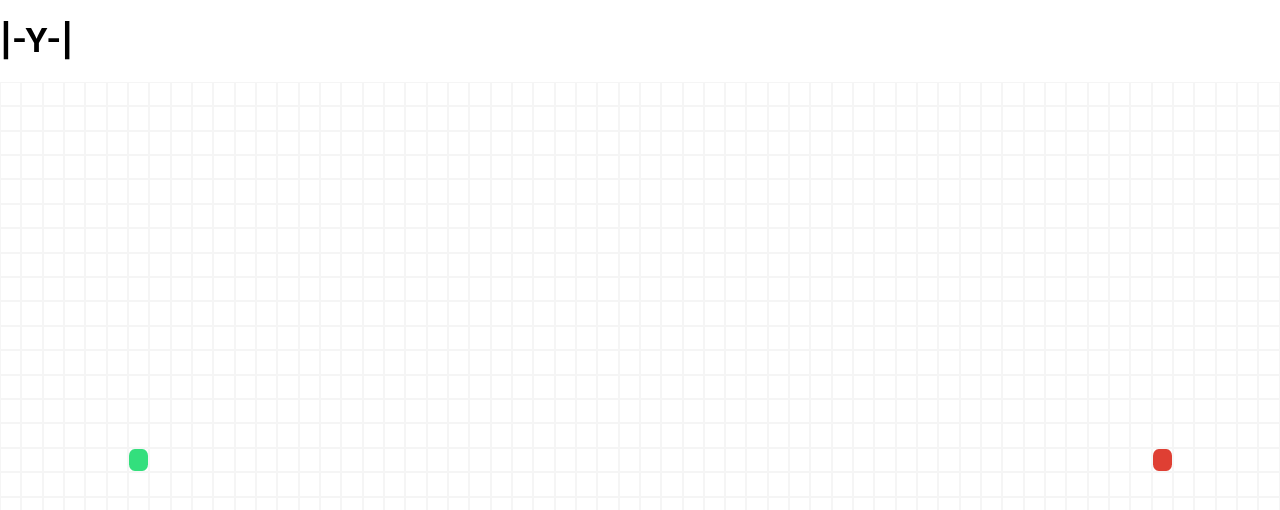
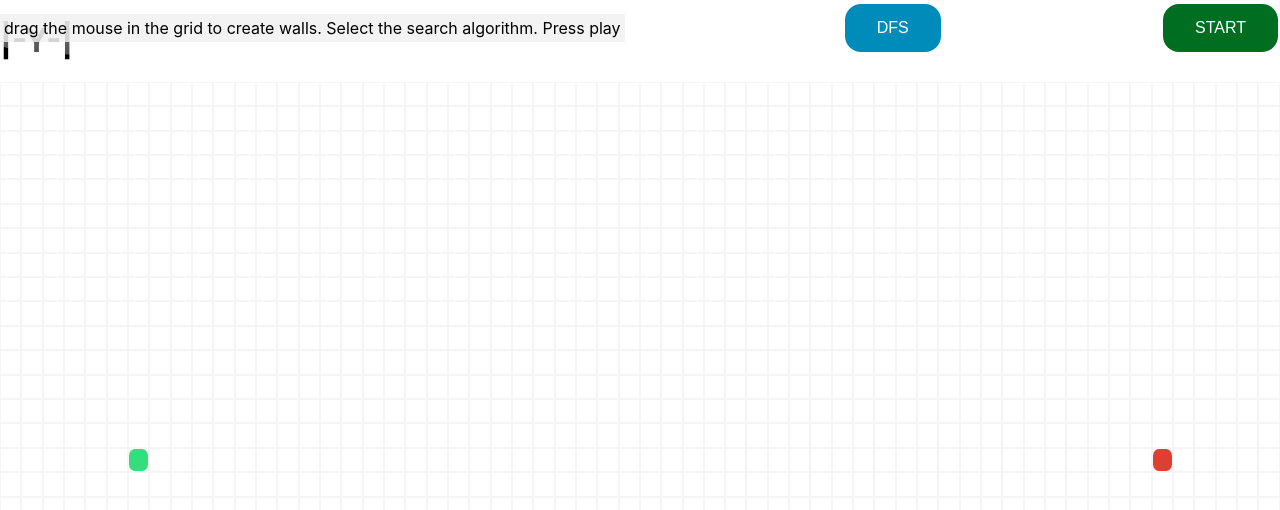
Before and after one commit to thomasreolon/REACT-searchAlgorithms, a React (Create React App) app: page / in a window 1280 px wide. Shown: the top 510 px of the page. Built offline with nearby package versions, Linux system fonts and the light colour scheme.

Commit message:
DFS IMPLEMENTED

```diff
--- a/src/Components/Cell/Cell.css
+++ b/src/Components/Cell/Cell.css
@@ -40,3 +40,11 @@
   background-color: rgb(51, 223, 125);
   border-radius: 30%;
 }
+
+.cell-visited {
+  background-color: skyblue;
+}
+
+.cell-path {
+  background-color: yellow;
+}
--- a/src/Components/Cell/index.tsx
+++ b/src/Components/Cell/index.tsx
@@ -1,7 +1,6 @@
 import React from 'react';
 import "./Cell.css";
 
-const a = ()=>{}
 interface CellProps{
     row:number,
     col:number,
--- /dev/null
+++ b/src/Components/CmdPanel/CmdPanel.css
@@ -0,0 +1,101 @@
+.htop {
+  height: 10em;
+}
+
+.panel {
+  position: absolute;
+  top: -4em;
+  width: 100%;
+  display: flex;
+  align-items: center;
+  justify-content: space-between;
+  padding-top: 4em;
+  border-radius: 10%;
+  background: linear-gradient(
+    rgba(255, 255, 255, 0.9),
+    rgba(255, 255, 255, 0.3)
+  );
+}
+.description {
+  padding: 4px;
+  background-color: rgba(240, 240, 240, 0.8);
+}
+
+.btn {
+  border: none;
+  color: white;
+  padding: 15px 32px;
+  border-radius: 1em;
+  text-align: center;
+  text-decoration: none;
+  display: inline-block;
+  font-size: 16px;
+  margin: 4px 2px;
+  cursor: pointer;
+}
+.btn-alg {
+  background-color: #008cba;
+}
+.btn-alg:hover {
+  animation-name: algAnimation;
+  animation-duration: 3s;
+  animation-timing-function: ease-out;
+  animation-delay: 0;
+  animation-direction: alternate;
+  animation-iteration-count: 2;
+  animation-fill-mode: forwards;
+  animation-play-state: running;
+}
+
+@keyframes algAnimation {
+  0% {
+    background-color: #008cba;
+  }
+  25% {
+    background-color: #1f8ccc;
+  }
+
+  50% {
+    background-color: rgba(62, 89, 240, 0.75);
+  }
+
+  75% {
+    background-color: rgba(108, 46, 207, 0.75);
+  }
+
+  100% {
+    background-color: #008cba;
+  }
+}
+
+.btn-start {
+  background-color: #006e21;
+}
+.btn-start:hover {
+  animation-name: startAnimation;
+  animation-duration: 3s;
+  animation-timing-function: ease-out;
+  animation-delay: 0;
+  animation-direction: alternate;
+  animation-iteration-count: 2;
+  animation-fill-mode: forwards;
+  animation-play-state: running;
+}
+
+@keyframes startAnimation {
+  0% {
+    background-color: #006e21;
+  }
+
+  40% {
+    background-color: #1aaa45;
+  }
+
+  60% {
+    background-color: #29e4a6;
+  }
+
+  100% {
+    background-color: #006e21;
+  }
+}
--- /dev/null
+++ b/src/Components/CmdPanel/index.tsx
@@ -0,0 +1,99 @@
+import React from 'react';
+import bfs from "../../algorithms/bfs";
+import "./CmdPanel.css";
+
+interface Coord{
+    x:number,
+    y:number,
+}
+interface Node{
+    col:number,
+    row:number,
+    isStart: boolean,
+    isFinish: boolean,
+    isVisited: boolean,
+    isWall: boolean,
+    previousNode: Node|null,
+}
+function unvisitGrid(grid:Node[][]){
+    const nRow=grid.length, nCol=grid[0].length;
+
+    for(let i=0; i<nRow; i++){
+        for (let j=0; j<nCol; j++){
+            const cell = grid[i][j];
+            grid[i][j] = {...cell, isVisited:false, previousNode:null};
+            document.getElementById(`cell-${i}-${j}`)!.className = 'cell';
+        }
+    }
+}
+var activeshow = {actual:0};
+function animateShortestPath(reversedPath:Coord[], showid:number) {
+    for (let i = reversedPath.length-1; i >=0; i--) {
+      setTimeout(() => {
+        const node = reversedPath[i];
+        if (node && showid===activeshow.actual)
+            document.getElementById(`cell-${node.x}-${node.y}`)!.className = 'cell cell-path';
+      }, 50 * i);
+    }
+}
+function animateAlg(visited:Coord[]|undefined, reversedPath:Coord[]|undefined, showid:number) {
+    console.log('ANIMATE', visited?.length)
+    if (visited && visited.length>0){
+        for (let i = 0; i <= visited.length; i++) {
+            if (reversedPath && i === visited.length) {
+                setTimeout(() => {
+                    animateShortestPath(reversedPath, showid);
+                }, 10 * i);
+                return;
+            }
+            setTimeout(() => {
+                const node = visited[i];
+                if (node && showid===activeshow.actual)
+                    document.getElementById(`cell-${node.x}-${node.y}`)!.className = 'cell cell-visited';
+            }, 10 * i);
+        }
+    } else{
+        // should never happen
+        console.log("couldn't explore");
+    }
+
+}
+
+
+function CmdPanel({grid, start, nRow, nCol}:{grid:Node[][], start:Coord, nRow:number, nCol:number}) {
+    const description=`drag the mouse in the grid to create walls. Select the search algorithm. Press play`;
+    const wide = window.innerWidth>700;
+
+
+    const selectAlg = (id:number) =>{
+        var res;
+        activeshow.actual++;
+        const showid = activeshow.actual;
+        unvisitGrid(grid);
+        switch(id){
+            case 0:
+                res = bfs(grid, start.x, start.y, nRow, nCol); break;
+            default:
+                res = bfs(grid, start.x, start.y, nRow, nCol); break;
+        }
+        animateAlg(res[0], res[1], showid);
+    }
+
+    const [alg, setAlg] = React.useState<number>(0);
+    return (
+        <>
+            <div className="htop"></div>
+            <div className="panel">
+                {wide && <div className="description">{description}</div>}
+                <div>
+                    <button className="btn btn-alg" onClick={()=>setAlg(0)}>DFS</button>
+                </div>
+                <div>
+                    <button className="btn btn-start" onClick={() => selectAlg(alg)}>START</button>
+                </div>
+            </div>
+        </>
+    );
+}
+
+export default CmdPanel;
--- a/src/Components/Grid/index.tsx
+++ b/src/Components/Grid/index.tsx
@@ -1,5 +1,6 @@
 import React from 'react';
 import Cell from '../Cell';
+import CmdPanel from '../CmdPanel';
 import './Grid.css'
 
 var NODE_ROW = 10,
@@ -35,7 +36,7 @@ const getInitialGrid = () => {
   var width=30, height=50;// dafault:mobile
   if (window.innerWidth/window.innerHeight>1){
       // wide screen
-      width=60, height=30;
+      width=60; height=30;
   }
 
   NODE_ROW = Math.floor(height/2);    START_NODE_COL=Math.floor(width/10);    FINISH_NODE_COL=Math.floor(width*9/10);
@@ -84,6 +85,13 @@ function Grid() {
     }
 
     return (
+      <>
+        <CmdPanel
+          grid={grid}
+          start={{x:NODE_ROW, y:START_NODE_COL}}
+          nRow={grid.length}
+          nCol={grid[0].length}
+        />
         <div className="Grid">
             <h1>|-{mPressed?"Y":"N"}-|</h1>
             {grid.map((row, rowIdx) => {
@@ -110,6 +118,7 @@ function Grid() {
             );
           })}
         </div>
+        </>
     );
 }
 
@@ -129,33 +138,7 @@ const ToggleWall = (grid:Node[][], row:number, col:number) => {
   grid[row][col] = newNode;
   return grid;
 };
-function animateShortestPath(reversedPath:Coord[]) {
-  for (let i = reversedPath.length-1; i >=0; i--) {
-    setTimeout(() => {
-      const node = reversedPath[i];
-      document.getElementById(`cell-${node.x}-${node.y}`)!.className =
-        'cell cell-shortest-path';
-    }, 50 * i);
-  }
-}
 
-function animateDijkstra(visited:Coord[], reversedPath:Coord[]) {
-  for (let i = 0; i <= visited.length; i++) {
-    if (i === visited.length) {
-      setTimeout(() => {
-        animateShortestPath(reversedPath);
-      }, 10 * i);
-      return;
-    }
-    setTimeout(() => {
-      const node = visited[i];
-      if (!!document){
-        document.getElementById(`cell-${node.x}-${node.y}`)!.className =
-          'cell cell-visited';
-      }
-    }, 10 * i);
-  }
-}
 
 
 
--- a/src/algorithms/bfs.ts
+++ b/src/algorithms/bfs.ts
@@ -38,7 +38,6 @@ function bfs(grid:Node[][], startRow:number, startCol:number, nRow:number, nCol:
     grid[startRow][startCol].isVisited = true;
 
     while(!!stack.length){
-        console.log(stack.length);
         const cd = stack.shift();
         if (cd){
 
--- a/src/index.tsx
+++ b/src/index.tsx
@@ -4,7 +4,6 @@ import './index.css';
 import App from './Components/App';
 import * as serviceWorker from './serviceWorker';
 
-import Cell from "./Components/Cell"
 
 ReactDOM.render(
   <React.StrictMode>
```
Also changed, not shown: src/algorithms/vector.ts (+0 -14 lines), 1 other file (tests, documents, lock files or other folders).
